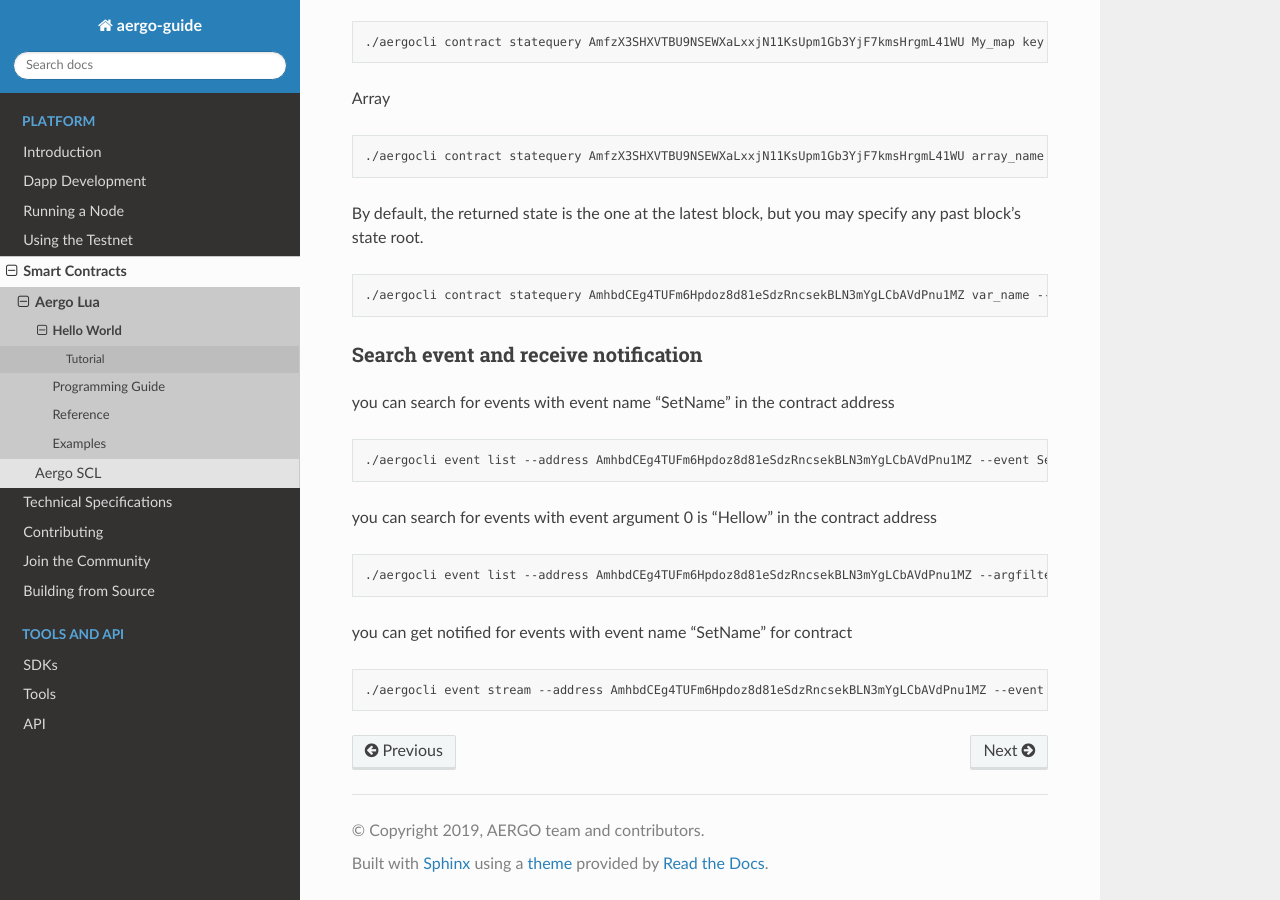
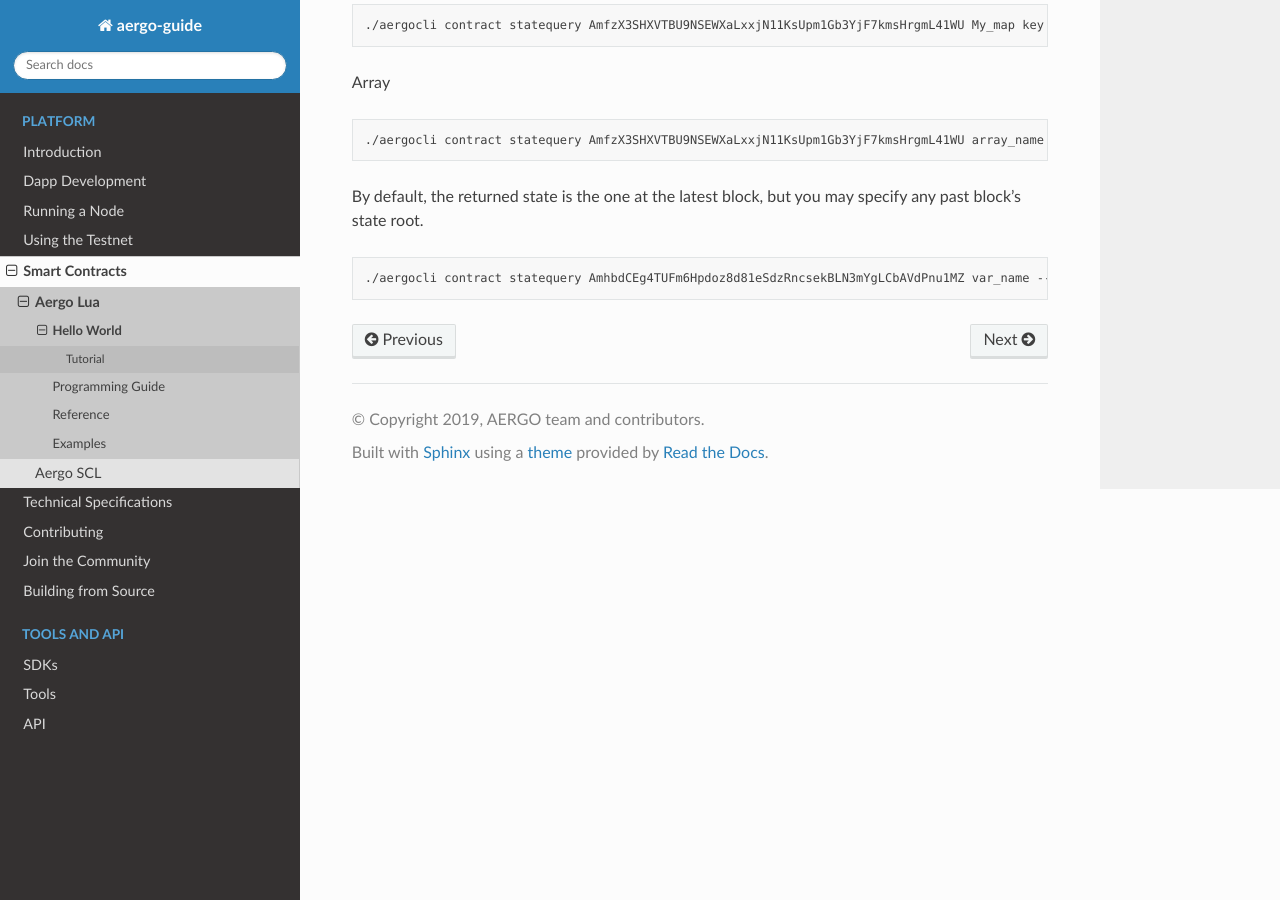
Before and after one commit to aergoio/guide, a Sphinx documentation site: the page built from source/smart-contracts/lua/hello-world.md, in a window 1280 px wide and 900 px high, scrolled down 3473 px. Built offline with Sphinx 7.4.7 and the Read the Docs theme 2.0.0, drawn with Linux system fonts in a browser that asks for light colours; some of the changed text lies outside the part shown.

Commit message:
Update hello-world.md

````diff
--- a/source/smart-contracts/lua/hello-world.md
+++ b/source/smart-contracts/lua/hello-world.md
@@ -23,7 +23,6 @@
 -- @param name          string: new name.
 function set_name(name)
   Name:set(name)
-  contract.event("SetName", name)
 end
 
 -- Say hello.
@@ -163,17 +162,3 @@
 ``` bash
 ./aergocli contract statequery AmhbdCEg4TUFm6Hpdoz8d81eSdzRncsekBLN3mYgLCbAVdPnu1MZ var_name --root "9NBSjkcNTdE5ciBxfb52RmsVW7vgX5voRsv6KcosiNjE"
 ```
-
-### Search event and receive notification
-you can search for events with event name "SetName" in the contract address
-``` bash
-./aergocli event list --address AmhbdCEg4TUFm6Hpdoz8d81eSdzRncsekBLN3mYgLCbAVdPnu1MZ --event SetName
-```
-you can search for events with event argument 0 is "Hellow" in the contract address
-``` bash
-./aergocli event list --address AmhbdCEg4TUFm6Hpdoz8d81eSdzRncsekBLN3mYgLCbAVdPnu1MZ --argfilter '{"0":"Hellow"}'
-```
-you can get notified for events with event name "SetName" for contract
-``` bash
-./aergocli event stream --address AmhbdCEg4TUFm6Hpdoz8d81eSdzRncsekBLN3mYgLCbAVdPnu1MZ --event SetName
-```
````
